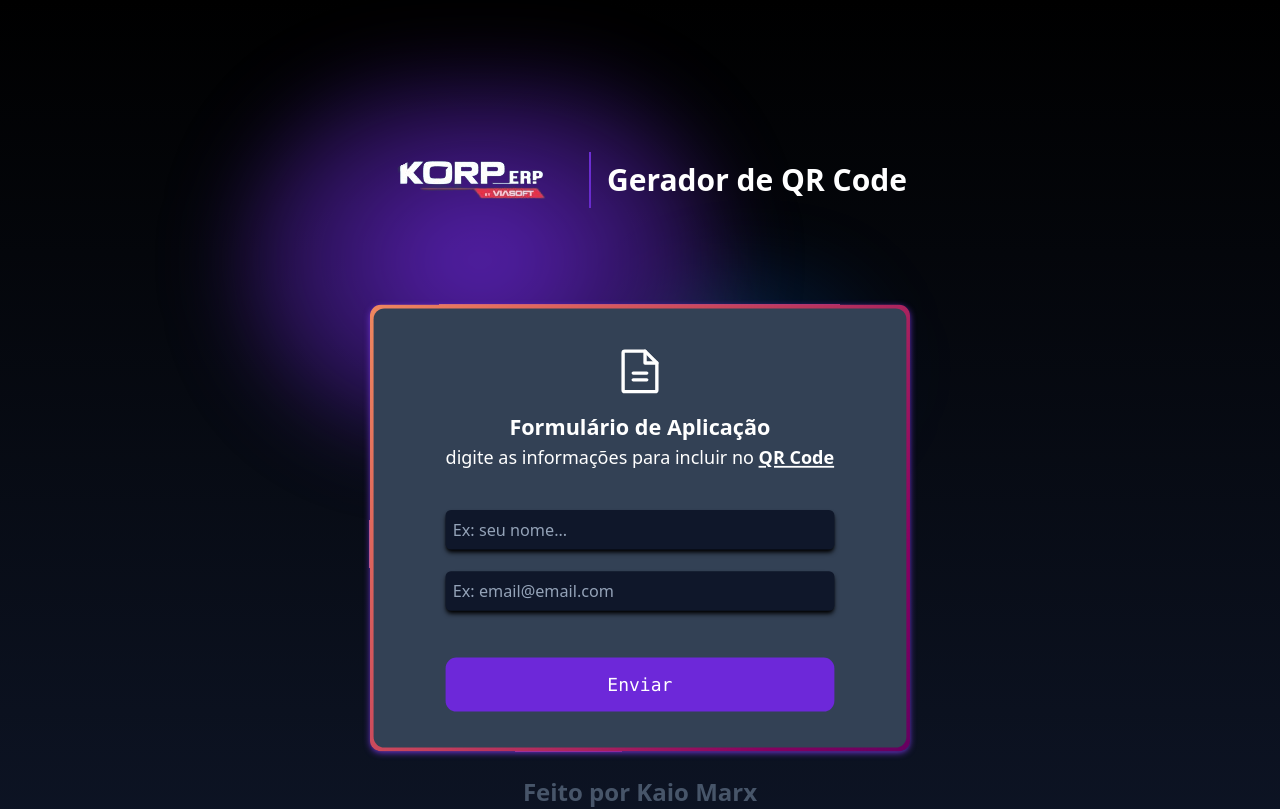
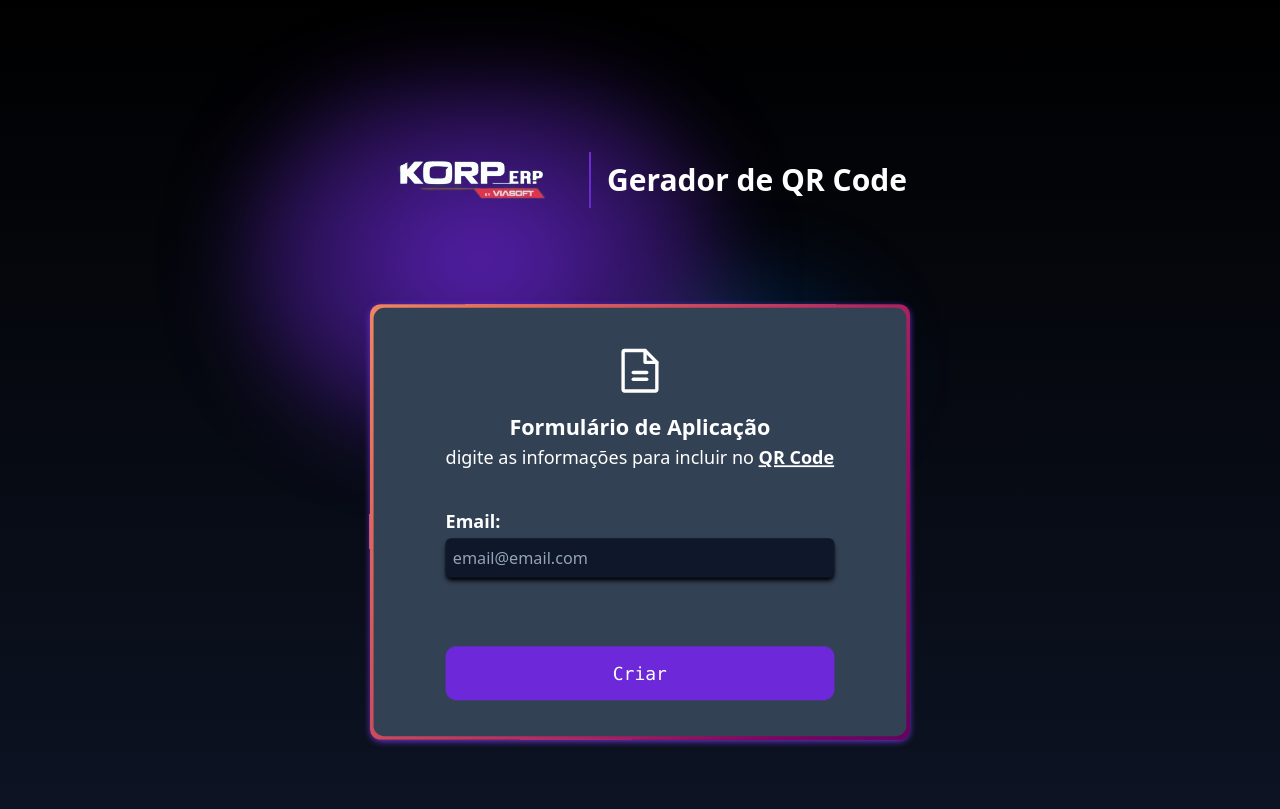
Before and after one commit to KaioMarxDEV/korpProject, a Next.js app: page / in a window 1280 px wide. Shown: the top 809 px of the page. Built offline with nearby package versions, Linux system fonts and the light colour scheme.

Commit message:
last commit

```diff
--- a/package.json
+++ b/package.json
@@ -16,18 +16,24 @@
     "@types/react": "18.0.26",
     "@types/react-dom": "18.0.9",
     "axios": "^1.2.1",
+    "file-saver": "^2.0.5",
     "next": "13.0.7",
     "phosphor-react": "^1.4.1",
+    "qrcode": "^1.5.3",
     "qrcode-generator": "^1.4.4",
+    "qrcode.react": "^3.1.0",
     "react": "18.2.0",
     "react-dom": "18.2.0",
     "react-dropzone": "^14.2.3",
     "react-hook-form": "^7.41.0",
+    "react-qr-code": "^2.0.11",
     "react-toastify": "^9.1.1",
     "typescript": "4.9.4",
     "zod": "^3.20.2"
   },
   "devDependencies": {
+    "@types/file-saver": "^2.0.5",
+    "@types/qrcode": "^1.5.0",
     "autoprefixer": "^10.4.13",
     "postcss": "^8.4.20",
     "tailwindcss": "^3.2.4"
--- a/src/components/Footer/index.tsx
+++ b/src/components/Footer/index.tsx
@@ -3,7 +3,7 @@ import { LinkedinLogo } from "phosphor-react";
 export default function Footer() {
     return (
         <footer>
-            <span className='text-2xl flex flex-col items-center font-bold text-slate-600'>
+            <span className='text-2xl mt-10 flex flex-col items-center font-bold text-slate-600'>
                 Feito por Kaio Marx
                 <span>
                     kaiomarxdev@gmail.com
--- a/src/components/Form/index.tsx
+++ b/src/components/Form/index.tsx
@@ -6,8 +6,7 @@ import { toast } from 'react-toastify';
 import * as z from 'zod';
 
 const NewSchema = z.object({
-    name: z.string(),
-    email: z.string().email("Email precisa ser valido."),
+    email: z.string().email(),
 })
 
 type NewInputs = z.infer<typeof NewSchema>
@@ -68,29 +67,23 @@ export default function FormWrapper({ changeMainComponent, setNewSubmit }: FormW
                 </span>
             </div>
 
-            <div className="mt-8 mb-10 flex flex-col gap-6">
+            <div className="mt-8 mb-16 flex flex-col gap-1">
+                <label className='text-xl font-bold' htmlFor="email">Email:</label>
                 <input
                     autoComplete='false'
-                    placeholder="Ex: seu nome..."
-                    className="placeholder:text-slate-400 p-2 text-lg bg-slate-900 text-slate-200 rounded-md focus:outline-none focus-visible:ring-2 focus-visible:ring-violet-600 shadow-md shadow-black"
-                    type="text"
-                    required
-                    {...register("name")}
-                />
-                <input
-                    autoComplete='false'
-                    placeholder="Ex: email@email.com"
+                    placeholder="email@email.com"
                     className="placeholder:text-slate-400 p-2 text-lg bg-slate-900 text-slate-200 rounded-md focus:outline-none focus-visible:ring-2 focus-visible:ring-violet-600 shadow-md shadow-black"
                     type="text"
                     required
                     {...register("email")}
                 />
+
             </div>
             <button type="submit" disabled={isSubmitting} className="flex items-center justify-center p-4 font-mono hover:bg-violet-800 bg-violet-700 text-xl rounded-xl transition-all ease-linear delay-75 duration-300">
                 {
                     isSubmitting
                         ? <SpinnerGap className='animate-spin' size={32} />
-                        : "Enviar"
+                        : "Criar"
                 }
             </button>
         </form>
--- a/src/components/Sent/index.tsx
+++ b/src/components/Sent/index.tsx
@@ -1,26 +1,71 @@
-import { ArrowBendUpLeft } from "phosphor-react";
+import { ArrowBendUpLeft, CheckCircle, QrCode } from "phosphor-react";
+import QRCodeLink from "qrcode";
+import { useEffect, useState } from "react";
+import QRCode from "react-qr-code";
+
+interface Data {
+    email: string;
+}
 
 interface Props {
     backToMain: () => void;
+    qrData: Data
 }
 
-export default function Sent({ backToMain }: Props) {
+export default function Sent({ backToMain, qrData }: Props) {
+    const [qrCodeLink, setQRCodeLink] = useState('')
+
+
+    function Generate(link: string) {
+        QRCodeLink.toDataURL(link, {
+            width: 600,
+            margin: 3
+        }, (err, url) => {
+            setQRCodeLink(url)
+        })
+    }
+
+    useEffect(() => {
+        Generate(`mailto:${qrData.email}`)
+    }, [qrData])
+
     return (
-        <div className='flex flex-col bg-slate-700 p-20 rounded-xl'>
+        <div className='flex flex-col bg-slate-700 px-20 py-10 rounded-xl'>
             <button
                 onClick={backToMain}
-                className="relative w-8 rounded-full flex justify-center items-center hover:text-slate-400 -top-16 -left-16"
+                className="flex flex-row items-center hover:bg-slate-600 rounded-full mb-5 -left-10 w-fit p-1 relative"
             >
-                <ArrowBendUpLeft className="w-full h-full box-border" />
+                <ArrowBendUpLeft className="text-white" size={32} />
             </button>
 
-            {/* <CheckCircle className="text-green-400" size={64} />
-            <span className="text-4xl font-mono underline underline-offset-8">Tudo Pronto!</span>
+            <div className="flex flex-col items-center">
+                <CheckCircle className="text-green-400" size={64} />
+                <span className="text-4xl font-mono underline underline-offset-8">Tudo Pronto!</span>
+
+            </div>
+
+            <div className="my-8 flex flex-col items-center">
+                <QRCode
+                    value={`mailto:${qrData.email}`}
+                    size={256}
+                    level="L"
+
+                />
+            </div>
+
             <div className="text-2xl flex font-medium flex-col items-center">
-                <span>Recebemos sua Aplicação</span>
-                <span>Assim que possível entraremos em contato.</span>
-            </div> */}
-            ola doidao
+                <span>Se voce preferir pode baixar</span>
+                <span>
+                    <a
+                        href={qrCodeLink}
+                        download='qrcode.png'
+                        className='flex flex-row justify-center gap-1 items-center text-violet-500 hover:text-violet-600'
+                    >
+                        <QrCode />
+                        clicando aqui
+                    </a>
+                </span>
+            </div>
         </div>
     )
 }
--- a/src/pages/index.tsx
+++ b/src/pages/index.tsx
@@ -11,7 +11,6 @@ import SizeDown from '../components/SizeDown';
 import SlideLeft from '../components/SlideLeft';
 
 interface Data {
-    name: string;
     email: string;
 }
 
@@ -113,7 +112,7 @@ export default function Home() {
                                     before:animate-spin-slow
                                 '
                             >
-                                <Sent backToMain={backToMainComponent} />
+                                <Sent qrData={data} backToMain={backToMainComponent} />
                             </div>
                         </SizeDown>
                     )}
```
Also changed, not shown: 1 other file (tests, documents, lock files or other folders).
